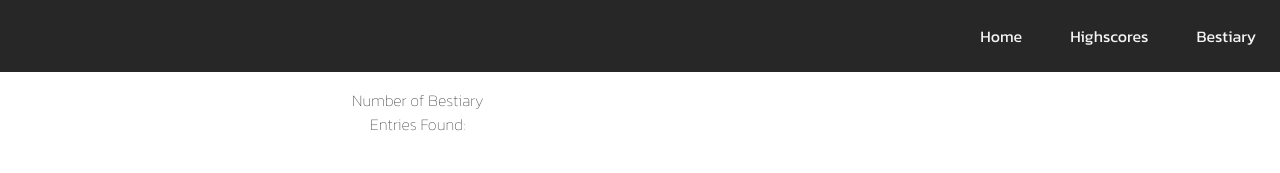
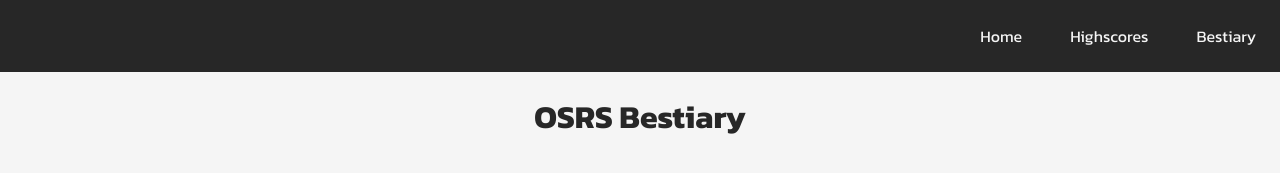
Before and after one commit to jm-dixon/OSRS-Fan-Project, a Nuxt app: page /bestiary in a window 1280 px wide. Shown: the top 173 px of the page. Built offline with nearby package versions, Linux system fonts and the light colour scheme; no server answers.

Commit message:
adding branch for 'bestiary.vue' page

```diff
--- a/pages/bestiary.vue
+++ b/pages/bestiary.vue
@@ -1,5 +1,10 @@
 <template>
-  <div class="bestiaryPage">
+  <div class="Bestiary flex jc-c ac-c ff-c-w">
+    <h1>
+      <b>
+        {{  pageHeader }}
+      </b>
+    </h1>
     <div class="pageContainer">
       <p class="bestiaryCounters">
         Number of Bestiary
@@ -26,20 +31,14 @@
 import axios from 'axios'
 
 export default {
-    components: {  },
     name: 'RunescapeBeastiary',
-    props: {
-        /* No Props */
-    },
     data() {
         return {
+          pageHeader: 'OSRS Bestiary',
           entriesFound: null,
           missingEntries: null,
           entriesList: []
         }
-    },
-    computed: {
-        /* No Computed */
     },
     methods: {
       async loopThroughBeastiary() {
@@ -69,3 +68,13 @@
     },
 }
 </script>
+
+<style>
+.Bestiary {
+  background-color: var(--color-whiteSmoke);
+}
+.Bestiary > h1 {
+  text-align: center;
+  color: var(--color-grey);
+}
+</style>
```
